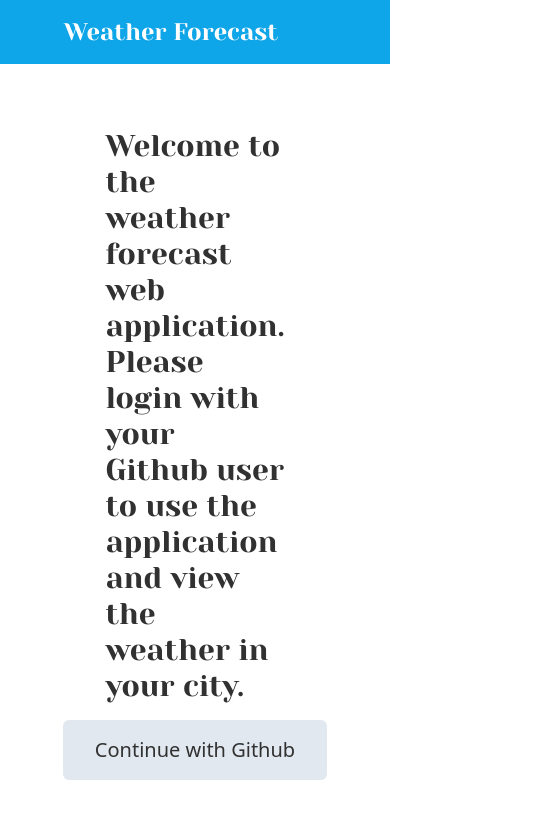
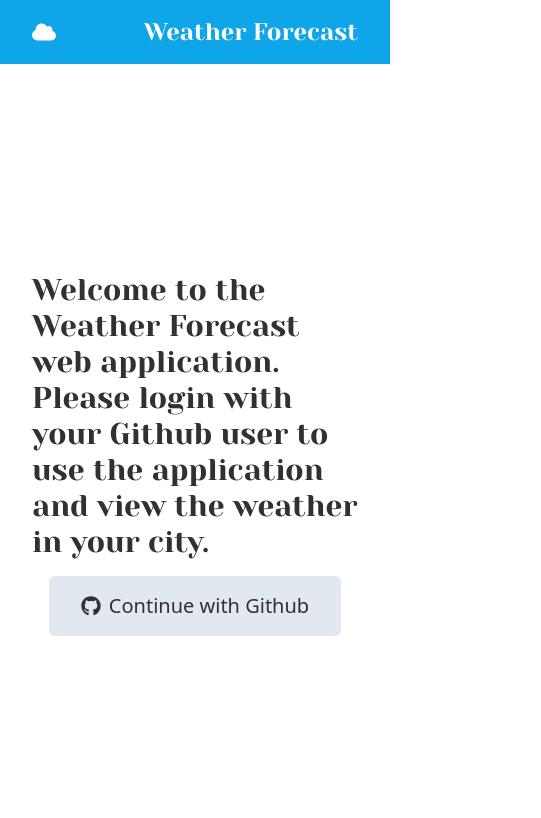
Before and after one commit to kvegilla94/weather-app, a React (Vite) app: page / in a window 390 px wide. Shown: the top 818 px of the page, 541 px wide, since content can reach past the window. Built offline with nearby package versions, Linux system fonts and the light colour scheme; no server answers.

Commit message:
💄 - Update classnames for responsive layout

```diff
--- a/package.json
+++ b/package.json
@@ -17,6 +17,7 @@
     "moment": "^2.30.1",
     "react": "^18.2.0",
     "react-dom": "^18.2.0",
+    "react-icons": "^5.0.1",
     "react-router-dom": "^6.21.3"
   },
   "devDependencies": {
--- a/src/routes/Home.tsx
+++ b/src/routes/Home.tsx
@@ -18,7 +18,8 @@ const Home = () => {
       <div className="flex flex-col items-center">
         <div className="text-3xl font-bold">{user?.name}</div>
         <Link
-          to={`github.com/${user?.nickname}`}
+          to={`https://github.com/${user?.nickname}`}
+          target="_blank"
           className="hover:underline text-sky-500"
         >
           github.com/{user?.nickname}
--- a/src/routes/Login.tsx
+++ b/src/routes/Login.tsx
@@ -1,18 +1,20 @@
+import { FaGithub } from "react-icons/fa";
+
 import { useAuth0 } from "@auth0/auth0-react";
 
 const Login = () => {
   const { loginWithPopup } = useAuth0();
   return (
     <div className="container mx-auto flex flex-col flex-1 justify-center items-center space-y-4">
-      <p className="px-64 text-3xl font-yeseva">
-        Welcome to the weather forecast web application. Please login with your
+      <p className="px-8 sm:px-64 text-3xl font-yeseva">
+        Welcome to the Weather Forecast web application. Please login with your
         Github user to use the application and view the weather in your city.
       </p>
       <button
-        className="rounded-md bg-slate-200 px-8 py-4 text-xl"
+        className="rounded-md bg-slate-200 px-8 py-4 text-xl flex space-x-2 justify-center items-center"
         onClick={() => loginWithPopup()}
       >
-        Continue with Github
+        <FaGithub /> <p>Continue with Github</p>
       </button>
     </div>
   );
--- a/src/routes/Root.tsx
+++ b/src/routes/Root.tsx
@@ -1,4 +1,5 @@
 import { useAuth0 } from "@auth0/auth0-react";
+import { FaCloud } from "react-icons/fa";
 import { useEffect } from "react";
 import { Outlet, useNavigate } from "react-router-dom";
 
@@ -11,7 +12,8 @@ const Root = () => {
 
   return (
     <div className="text-[#313131] flex flex-col min-h-screen">
-      <div className="px-16 py-4 bg-sky-500 flex justify-between items-center">
+      <div className="px-8 sm:px-16 py-4 bg-sky-500 flex justify-between items-center">
+        <FaCloud className="text-white text-2xl" />
         <p className="text-2xl font-yeseva text-white">Weather Forecast</p>
         {isAuthenticated ? (
           <button
--- a/src/routes/Weather.tsx
+++ b/src/routes/Weather.tsx
@@ -50,8 +50,8 @@ const Weather = () => {
     <div className="container mx-auto flex flex-col flex-1 items-center justify-center p-8">
       {weather && (
         <div className="w-full space-y-2 flex flex-col items-end">
-          <table className="w-full text-sm text-left rtl:text-right text-gray-500 dark:text-gray-400">
-            <thead className="text-xs text-gray-700 uppercase bg-gray-50 dark:bg-gray-700 dark:text-gray-400">
+          <table className="w-full text-sm text-left rtl:text-right text-sky-50">
+            <thead className="text-xs text-sky-50 uppercase bg-sky-700">
               <tr className="table-row">
                 <th className="px-6 py-3">Date (MM/DD/YYYY)</th>
                 <th className="px-6 py-3">Temp (F)</th>
@@ -61,8 +61,8 @@ const Weather = () => {
                 <th className=" hidden sm:table-cell px-6 py-3">Humidity</th>
               </tr>
             </thead>
-            <tbody className="bg-white dark:bg-gray-800">
-              <tr className="px-6 py-4 font-medium text-gray-900 whitespace-nowrap dark:text-white">
+            <tbody className="bg-sky-50 dark:bg-sky-800">
+              <tr className="px-6 py-4 font-medium whitespace-nowrap text-white">
                 <td className="px-6 py-4">{weather.date}</td>
                 <td className="px-6 py-4">{weather.temp}</td>
                 <td className="hidden sm:table-cell px-6 py-4">
@@ -81,7 +81,7 @@ const Weather = () => {
             </tbody>
           </table>
           <button
-            className="w-full sm:w-fit rounded-md px-6 py-2 bg-sky-500 hover:bg-sky-600 text-white"
+            className="w-full sm:w-fit rounded-md px-6 py-2 bg-sky-500 hover:bg-sky-600 text-white text-lg"
             onClick={() => navigate(-1)}
           >
             Back
```
Also changed, not shown: 1 other file (tests, documents, lock files or other folders).
